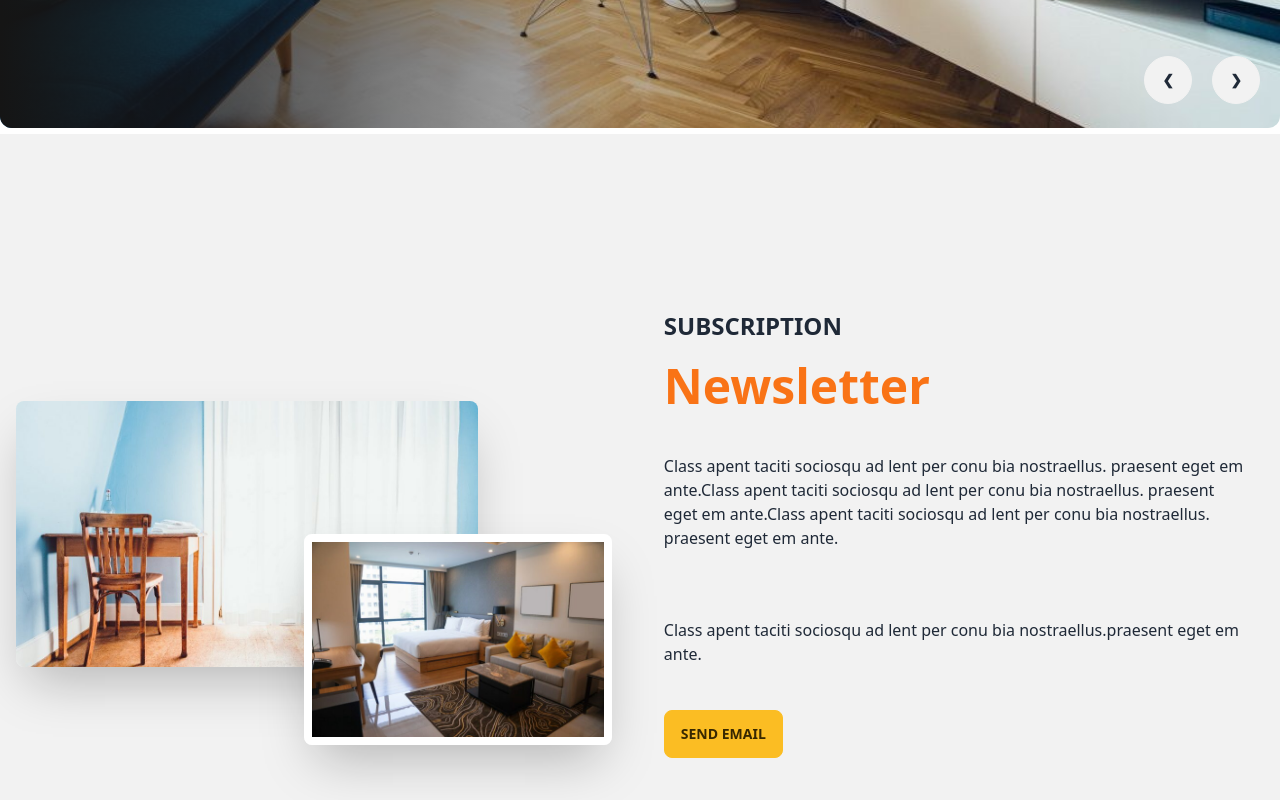
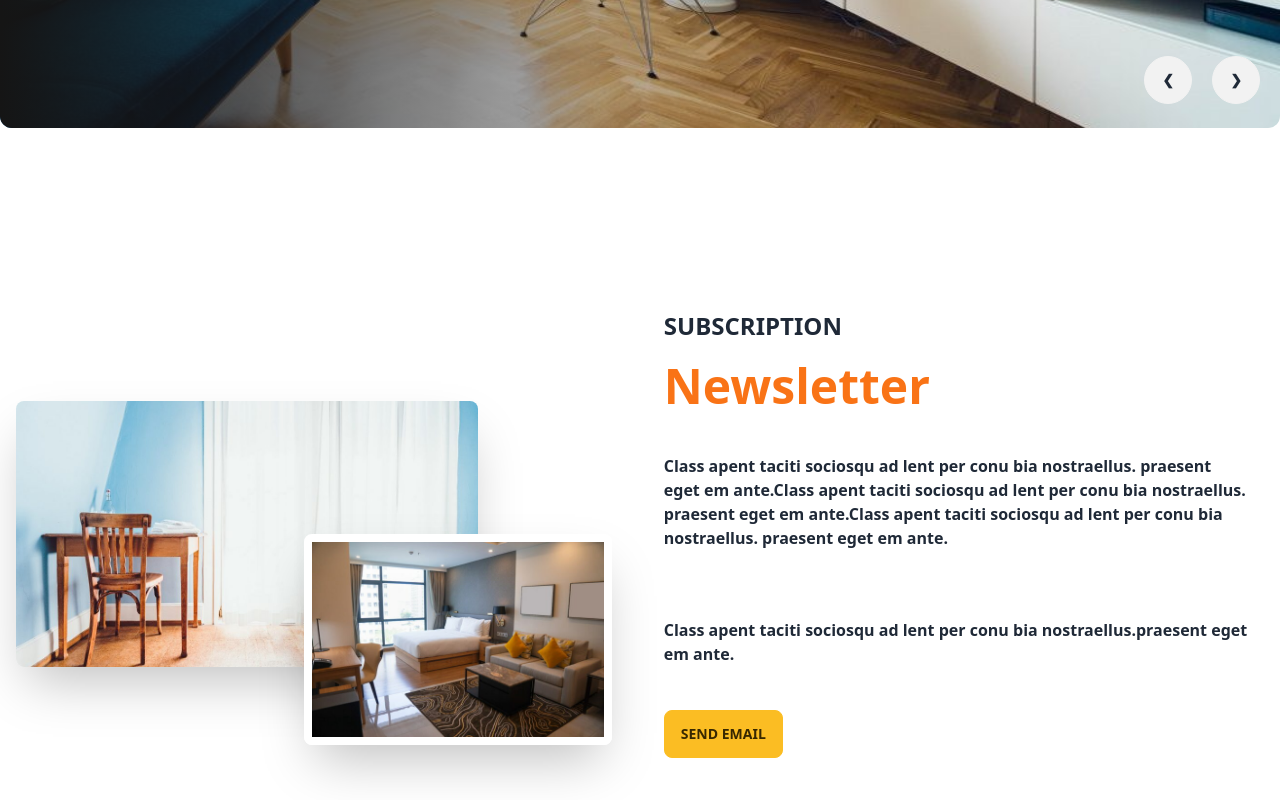
Before and after one commit to Asrafunnessa/a11room-booking-client, a React (Vite) app: page / in a window 1280 px wide. Shown: the part 600-1400 px from the top of the page. Built offline with nearby package versions, Linux system fonts and the light colour scheme; no server answers.

Commit message:
offers section add

```diff
--- a/src/pages/Home/Home/Home.jsx
+++ b/src/pages/Home/Home/Home.jsx
@@ -1,6 +1,7 @@
 import Banner from "../Banner/Banner";
 import FeaturedRoom from "../FeaturedRoom/FeaturedRoom";
 import Newsletter from "../Newsletter/Newsletter";
+import Offers from "../Offers/Offers";
 
 const Home = () => {
     return (
@@ -8,6 +9,7 @@ const Home = () => {
             <Banner></Banner>
             <Newsletter></Newsletter>
             <FeaturedRoom></FeaturedRoom>
+            <Offers></Offers>
             {/* <h2>This is Home</h2> */}
         </div>
     );
--- a/src/pages/Home/Newsletter/Newsletter.jsx
+++ b/src/pages/Home/Newsletter/Newsletter.jsx
@@ -4,7 +4,7 @@ import img2 from '../../../assets/images/banner/5.jpg';
 
 const Newsletter = () => {
     return (
-        <div className="hero min-h-screen bg-base-200">
+        <div className="hero min-h-screen">
             <div className="hero-content flex-col lg:flex-row">
                 <div className='lg:w-1/2 relative'>
                 <img src={img1} className="w-3/4 rounded-lg shadow-2xl" />
@@ -13,8 +13,8 @@ const Newsletter = () => {
                 <div className='lg:w-1/2 space-y-5 p-4'>
                     <h3 className='text-2xl font-bold'>SUBSCRIPTION</h3>
                     <h1 className="text-5xl text-orange-500 font-bold">Newsletter</h1>
-                    <p className="py-6">Class apent taciti sociosqu ad lent per conu bia nostraellus. praesent eget em ante.Class apent taciti sociosqu ad lent per conu bia nostraellus. praesent eget em ante.Class apent taciti sociosqu ad lent per conu bia nostraellus. praesent eget em ante.</p>
-                    <p className='py-6'>Class apent taciti sociosqu ad lent per conu bia nostraellus.praesent eget em ante.</p>
+                    <p className="py-6 font-bold">Class apent taciti sociosqu ad lent per conu bia nostraellus. praesent eget em ante.Class apent taciti sociosqu ad lent per conu bia nostraellus. praesent eget em ante.Class apent taciti sociosqu ad lent per conu bia nostraellus. praesent eget em ante.</p>
+                    <p className='py-6 font-bold'>Class apent taciti sociosqu ad lent per conu bia nostraellus.praesent eget em ante.</p>
                     <button className="btn btn-warning">Send Email</button>
                 </div>
             </div>
--- a/src/pages/Home/Offers/Offers.jsx
+++ b/src/pages/Home/Offers/Offers.jsx
@@ -0,0 +1,19 @@
+
+const Offers = () => {
+    return (
+        <div className="mt-4">
+            <div className="hero min-h-screen" style={{ backgroundImage: 'url(5.jpg)' }}>
+                <div className="hero-overlay bg-opacity-60"></div>
+                <div className="hero-content text-center text-neutral-content">
+                    <div className="max-w-md">
+                        <h1 className="mb-5 text-5xl font-bold">Book today...Hot Weekend Offer!!!</h1>
+                        <p className="mb-5 text-2xl font-bold">Enjoy your stay in our Hotel.</p>
+                        <button className="btn btn-secondary btn btn-outline">Our Offers</button>
+                    </div>
+                </div>
+            </div>
+        </div>
+    );
+};
+
+export default Offers;
```
Also changed, not shown: public/5.jpg (added), public/6.jpeg (added), src/pages/Home/FeaturedRoom/FeaturedRoom.jsx (line endings or trailing spaces).
